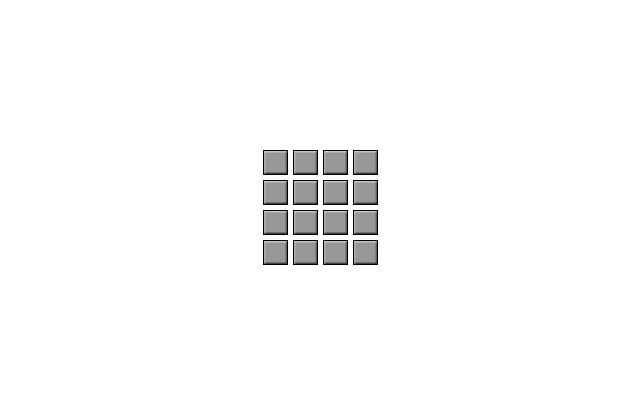
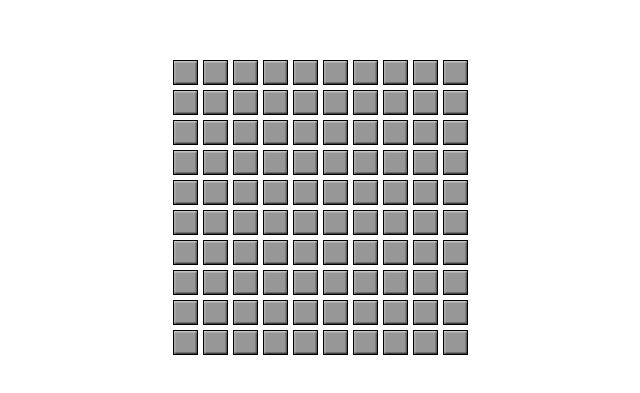
Before and after one commit to akumerome/buscaminas, a website: page index.html in a window 1280 px wide. Shown: the part 193-586 px from the top of the page, without its empty margins (320-960 px from the left). Drawn offline with Linux system fonts and the light colour scheme.

Commit message:
Taulell dimensions

```diff
--- a/index.html
+++ b/index.html
@@ -15,7 +15,7 @@
     <script src="dist/tauler.js"></script>
     <script>
         // Create a Tauler instance first
-        const tauler = new Tauler(4, 4);
+        const tauler = new Tauler(10, 10);
 
         // Create a Joc instance with the Tauler
         const joc = new Joc(tauler);
```
